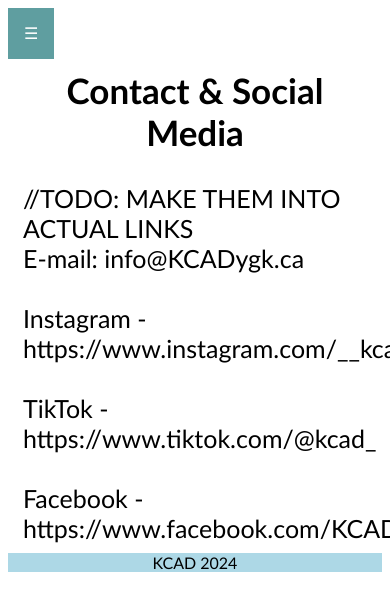
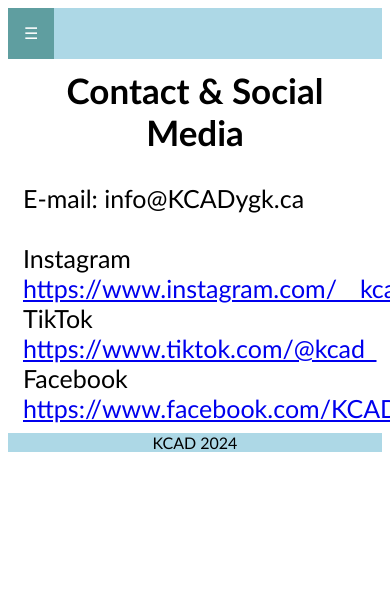
Before and after one commit to kev1ch/kcad_website_react, a React (Vite) app: page /contact in a window 390 px wide. Shown: the top 610 px of the page. Built offline with nearby package versions, Linux system fonts and the light colour scheme.

Commit message:
Added Slideshow Slide animation on every load (using key), ArticleComponent url case, functional mobile version navigation; Design & style changes

```diff
--- a/src/ArticleComponent.jsx
+++ b/src/ArticleComponent.jsx
@@ -8,11 +8,19 @@
         <div className="main_block">
             <div className="article_title">{data.title}</div>
             {data.paragraphs.map((paragraph) => (
-                <>
-                    <br/>
-                    <div>{paragraph.title}</div>
-                    <div>{paragraph.text}</div>
-                </>
+                paragraph.url !== undefined ? (
+                    <>
+                        <br/>
+                        <div>{paragraph.title}</div>
+                        <a href={paragraph.url}>{paragraph.url}</a>
+                    </>
+                ) : (
+                    <>
+                        <br/>
+                        <div>{paragraph.title}</div>
+                        <div>{paragraph.text}</div>
+                    </>
+                )
             ))}
         </div>
     );
--- a/src/ArticleContact.js
+++ b/src/ArticleContact.js
@@ -1,17 +1,17 @@
 const article_contact = {
     title: "Contact & Social Media",
     paragraphs: [
-        {title : "//TODO: MAKE THEM INTO ACTUAL LINKS",
+        {title : "",
          text: "E-mail: info@KCADygk.ca"
         },
-        {title: "",
-         text: "Instagram - https://www.instagram.com/__kcad__/"
+        {title: "Instagram",
+         url: "https://www.instagram.com/__kcad__/"
         },
-        {title: "",
-         text: "TikTok - https://www.tiktok.com/@kcad_"
+        {title: "TikTok",
+         url: "https://www.tiktok.com/@kcad_"
         },
-        {title: "",
-         text: "Facebook - https://www.facebook.com/KCADygk/"
+        {title: "Facebook",
+         url: "https://www.facebook.com/KCADygk/"
         }
     ]
 }
--- a/src/DotComponent.css
+++ b/src/DotComponent.css
@@ -17,6 +17,5 @@
     margin: 0 2px;
     border-radius: 50%;
     display: inline-block;
-
     background-color: #717171;
   }
--- a/src/DotComponent.jsx
+++ b/src/DotComponent.jsx
@@ -1,16 +1,16 @@
 import { useContext } from 'react';
+import { SlideIdContext } from "./SlideIdContext";
 
 import './DotComponent.css';
-import { SlideIdContext } from "./SlideIdContext";
 
 function DotComponent(props) {
 
     const {slide_id, setSlideId} = useContext(SlideIdContext);
     const id = props.id;
-    var dot = <span className="inactive" onClick={props.onClick}>#</span>;
+    var dot = <span className="inactive" onClick={() => {setSlideId(id)}}></span>;
 
     if (slide_id == id) {
-        dot = <span className="active" onClick={props.onClick}>#</span>;
+        dot = <span className="active" onClick={() => {setSlideId(id)}}></span>;
     }
 
     return (
--- a/src/MainPage.css
+++ b/src/MainPage.css
@@ -1,8 +1,11 @@
 @media screen and (max-width: 1000px) {     /* MOBILE/SMALL SCREEN VERSION */
-    .dropdown_navigaiton {
-        position: relative;
-        display: inline-block;
+
+    .mobile_navigation_bar {
+        vertical-align: top;
+        background-color: lightblue;
+        width: 100%;
     }
+
     .navigation_bar {
         display: none;
     }
@@ -15,7 +18,7 @@
         width: 100%;
         text-align:center;
     }
-    .dropdown_navigaiton {
+    .mobile_navigation_bar {
         display: none;
     }
 }
@@ -52,6 +55,11 @@
     background-color: lightskyblue;
 }
 
+.dropdown_navigaiton {
+    position: relative;
+    display: inline-block;
+}
+
 .dropdown_button {
     background-color:cadetblue;
     color: white;
--- a/src/MainPage.jsx
+++ b/src/MainPage.jsx
@@ -15,22 +15,26 @@
                     <img src={website_logo} alt="website_logo"/>
 
                     <nav>
-                        <Link className={"link-style"} to="/">Home</Link>
-                        <Link className={"link-style"} to="/news">News</Link>
-                        <Link className={"link-style"} to="/gallery">Gallery</Link>
-                        <Link className={"link-style"} to="/about">About</Link>
-                        <Link className={"link-style"} to="/contact">Contact</Link>
+                        <Link className="link-style" to="/">Home</Link>
+                        <Link className="link-style" to="/news">News</Link>
+                        <Link className="link-style" to="/gallery">Gallery</Link>
+                        <Link className="link-style" to="/about">About</Link>
+                        <Link className="link-style" to="/contact">Contact</Link>
                     </nav>
                 </div>
 
-                <div className="dropdown_navigaiton">
-                    <button className="dropdown_button">&#9776;</button>
-                    <div className="dropdown_content">
-                        <div className="dropdown_element">Home</div>
-                        <div className="dropdown_element">News</div>
-                        <div className="dropdown_element">Gallery</div>
-                        <div className="dropdown_element">About</div>
-                        <div className="dropdown_element">Contact</div>
+                <div className="mobile_navigation_bar">
+                    <div className="dropdown_navigaiton">
+                        <button className="dropdown_button">&#9776;</button>
+
+                        <div className="dropdown_content">
+                            <Link className="dropdown_element" to="/">Home</Link>
+                            <Link className="dropdown_element" to="/news">News</Link>
+                            <Link className="dropdown_element" to="/gallery">Gallery</Link>
+                            <Link className="dropdown_element" to="/about">About</Link>
+                            <Link className="dropdown_element" to="/contact">Contact</Link>
+                        </div>
+
                     </div>
                 </div>
             </header>
--- a/src/SlideComponent.jsx
+++ b/src/SlideComponent.jsx
@@ -1,10 +1,11 @@
 import './SlideComponent.css';
 
 function SlideComponent(props) {
+
     return (
         <div>
             <div>{props.id} / {props.total}</div>
-            <img src={props.srcimg}/>
+            <img className="fade" src={props.srcimg}/>
             <div>{props.text}</div>
         </div>
     );
--- a/src/SlideshowComponent.jsx
+++ b/src/SlideshowComponent.jsx
@@ -15,11 +15,10 @@
             <div style={{textAlign: "center"}}>
 
                 {slide_id == 0 ?
-                    <SlideComponent id={1} srcimg={props.srcimg1} total={3} text="Slide 1"/>
-                        : slide_id == 1 ? <SlideComponent id={2} srcimg={props.srcimg2} total={3} text="Slide 2"/>
-                        : <SlideComponent id={3} srcimg={props.srcimg3} total={3} text="Slide 3"/>
-                    }
-
+                    <SlideComponent key="img1" id={1} srcimg={props.srcimg1} total={3} text="Slide 1"/>
+                    : slide_id == 1 ? <SlideComponent key="img2" id={2} srcimg={props.srcimg2} total={3} text="Slide 2"/>
+                    : <SlideComponent key="img3" id={3} srcimg={props.srcimg3} total={3} text="Slide 3"/>
+                }
 
                     <a className="prev" onClick={()=>{setSlideId((slide_id - 1) % 3 >= 0 ? (slide_id - 1) % 3 : 2)}}>&#10094;</a>
                     <a className="next" onClick={()=>{setSlideId((slide_id + 1) % 3)}}>&#10095;</a>
@@ -27,9 +26,9 @@
 
             <div style={{textAlign: "center"}}>
                 <SlideIdContext.Provider value={{slide_id, setSlideId}}>
-                    <DotComponent id={0} onClick={() => {setSlideId(0)}}/>
-                    <DotComponent id={1} onClick={() => {setSlideId(1)}}/>
-                    <DotComponent id={2} onClick={() => {setSlideId(2)}}/>
+                    <DotComponent id={0}/>
+                    <DotComponent id={1}/>
+                    <DotComponent id={2}/>
                 </SlideIdContext.Provider>
             </div>
         </div>
```
Also changed, not shown: src/img/img2.jpg, src/img/img3.jpg.
